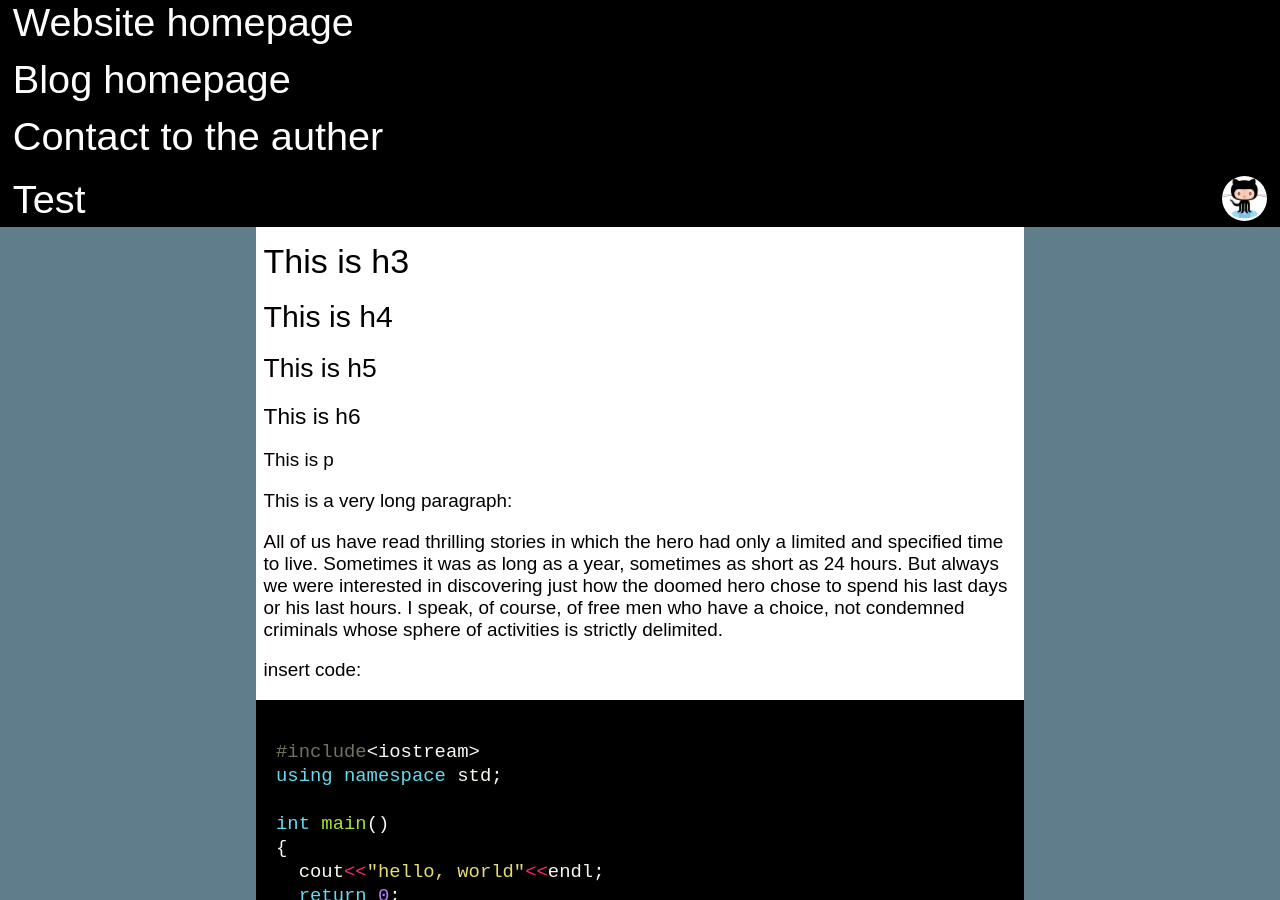
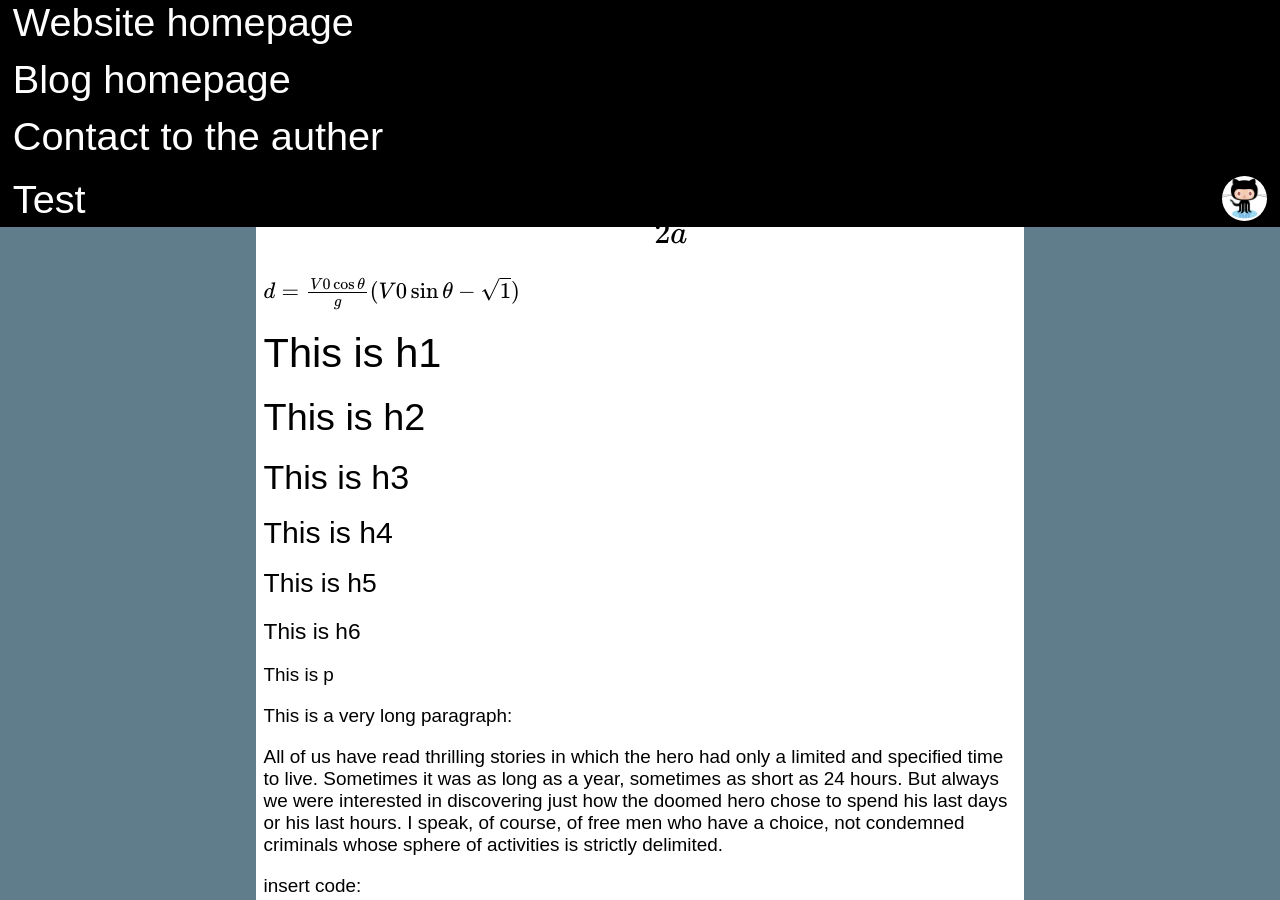
Before and after one commit to wenyuzhao/wenyuzhao.github.io, a Jekyll site: the page built from _posts/2015-01-03-02-07-test.md, in a window 1280 px wide and 900 px high. Built offline with Jekyll 4.4.1, drawn with Linux system fonts in a browser that asks for light colours; Markdown is read by kramdown in place of the engine named in the settings; formulas are drawn with MathJax 3; comment, search, counter and statistics services are not loaded.

Commit message:
Update 2015-01-03-02-07-test.md

```diff
--- a/_posts/2015-01-03-02-07-test.md
+++ b/_posts/2015-01-03-02-07-test.md
@@ -4,6 +4,12 @@ layout: blog
 tags:
 - Others
 ---
+
+add a formula:
+
+$$x=\frac{-b\pm\sqrt{b^2-4ac}}{2a}$$
+
+\\(d=\frac{V0\cos{\theta}}{g}(V0\sin{\theta}-\sqrt{1})\\)
 
 #This is h1
 ##This is h2
```
